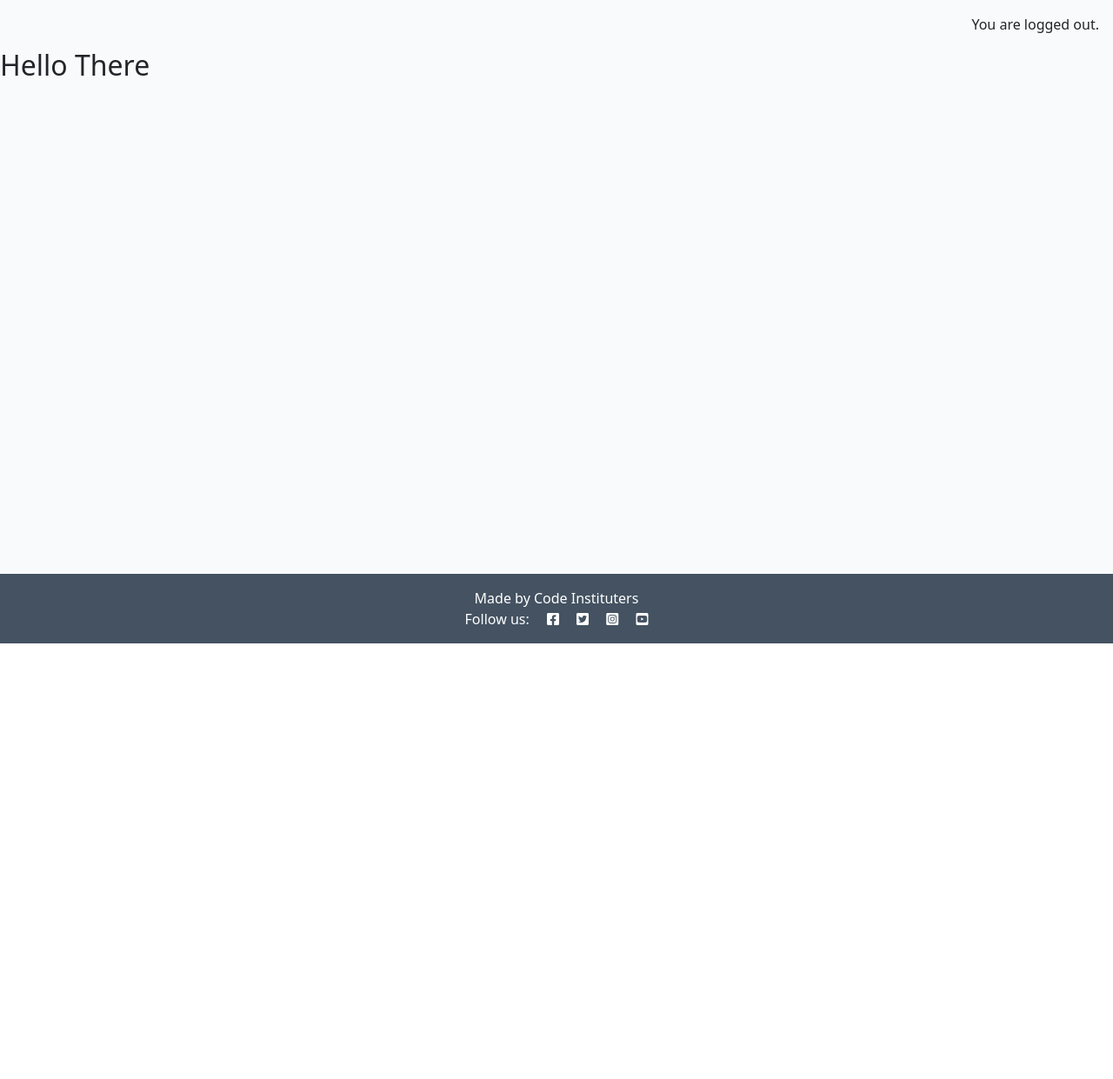
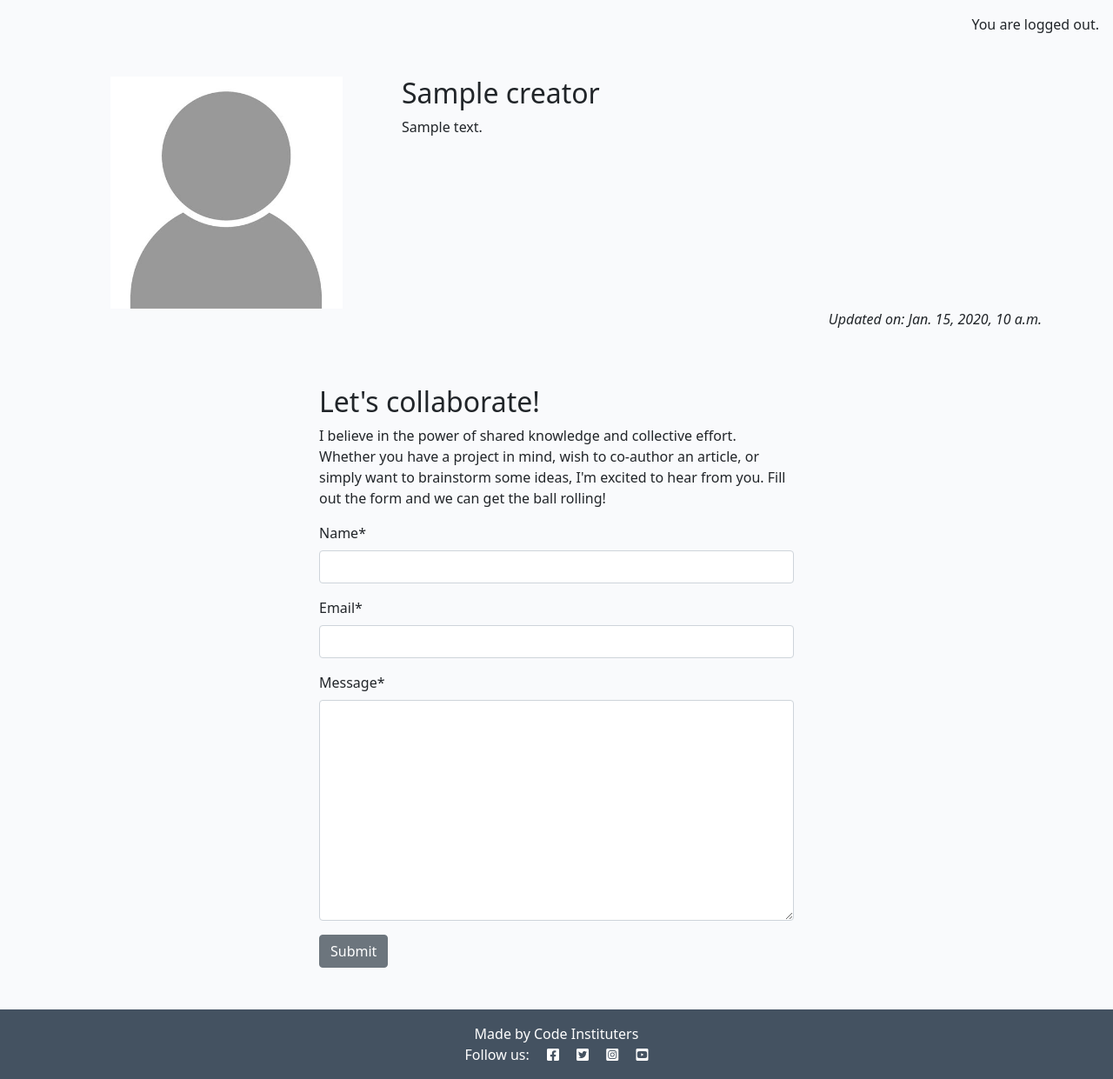
Before and after one commit to Ana-Niko-byte/thinkblog, a Django app: page /hello/ in a window 1280 px wide. Shown: the part 60-1301 px from the top of the page at 87% size. Before the commit the page ends 800 px from the top, so only its background shows below. Run offline with Django 4.2, Linux system fonts and the light colour scheme; tables that the repository leaves empty hold one stand-in row (values such as "Sample post"); some libraries are stand-ins or nearby versions.

Commit message:
add: add collaboration request form + backend

```diff
--- /dev/null
+++ b/about/forms.py
@@ -0,0 +1,7 @@
+from django import forms
+from .models import CollaborateRequest
+
+class CollaborateForm(forms.ModelForm):
+    class Meta:
+        model = CollaborateRequest
+        fields = ('name', 'email', 'message',)
--- a/about/models.py
+++ b/about/models.py
@@ -1,12 +1,22 @@
 from django.db import models
 
-# step 1 after creating the model
 # Create your models here.
+
+
 class Creator(models.Model):
-    title=models.CharField(max_length=200)
-    content=models.TextField()
-    updated_on=models.DateTimeField(auto_now=True)
+    title = models.CharField(max_length=200)
+    updated_on = models.DateTimeField(auto_now=True)
+    content = models.TextField()
 
-    # for better readability in admin.
     def __str__(self):
         return self.title
+
+
+class CollaborateRequest(models.Model):
+    name = models.CharField(max_length=200)
+    email = models.EmailField()
+    message = models.TextField()
+    read = models.BooleanField(default=False)
+
+    def __str__(self):
+        return f"Collaboration request from {self.name}"
--- a/about/templates/about/about.html
+++ b/about/templates/about/about.html
@@ -1,5 +1,43 @@
-{% extends 'base.html' %} {% block content %}
+{% extends 'base.html' %}
 {% load static %}
+{% load crispy_forms_tags %}
 
-    <h2>Hello There</h2>
-{% endblock content %}
+{% block content %}
+<div class="container mt-5">
+    <div class="row">
+        <div class="col-12 col-md-4 text-center">
+            <img src="{% static 'images/nobody.jpg' %}" width="75%">
+        </div>
+        <div class="col-12 col-md-8">
+            <h2>{{ about.title }}</h2>
+            {{ about.content | safe }}
+        </div>
+    </div>
+    <div class="row">
+        <div class="col text-right">
+          <!-- Updated on field goes in here -->
+
+          <p class="text-end"><em>Updated on: {{ about.updated_on }}</em></p>
+        </div>
+    </div>
+    <div class="row justify-content-center">
+        <div class="col-12 col-md-6 my-5">
+            <h2>Let's collaborate!</h2>
+            <p>I believe in the power of shared knowledge and collective effort.
+                Whether you have a project in mind, wish to co-author
+                an article, or simply want to brainstorm some ideas,
+                I'm excited to hear from you. Fill out the form
+                and we can get the ball rolling!</p>
+
+            <!-- add your form here. Your submit button should
+                                have the classes of btn, btn-secondary -->
+                                <form method="post">
+                                    {{ collaborate_form | crispy }}
+                                    {% csrf_token %}
+                                    <button class="btn btn-secondary"
+                                      type="submit">Submit</button>
+                                  </form>
+                                </div>
+                              </div>
+                            </div>
+                            {% endblock content %}
--- a/about/views.py
+++ b/about/views.py
@@ -1,13 +1,26 @@
 from django.shortcuts import render
 from .models import Creator
-from django.http import HttpResponse
+from .forms import CollaborateForm
+from django.contrib import messages
 # Create your views here.
 
 def about_page(request):
+    if request.method == 'POST':
+        print('received collaboration request')
+        collaborate_form = CollaborateForm(data=request.POST)
+        if collaborate_form.is_valid():
+            c_form = collaborate_form.save(commit=False)
+            c_form.save()
+            messages.add_message(
+        request, messages.SUCCESS,
+        'Collaboration request received! I endeavour to respond within 2 working days.'
+    )
     author = Creator.objects.all().order_by("-updated_on").first()
+    collaborate_form = CollaborateForm()
 
     return render(
         request,
         "about/about.html",
-        {'about' : author},
+        {'about' : author,
+         "collaborate_form": collaborate_form,}
     )
--- a/blog/models.py
+++ b/blog/models.py
@@ -28,6 +28,7 @@ class Post(models.Model):
 class Comment(models.Model):
     post = models.ForeignKey(
         Post, on_delete=models.CASCADE,
+        # name used in views on instance retrieval
         related_name = "comments"
         )
     author = models.ForeignKey(
--- a/blog/views.py
+++ b/blog/views.py
@@ -29,6 +29,7 @@ def post_detail(request, slug):
     comments = post.comments.all().order_by("-created_on")
     comment_count = post.comments.filter(approved=True).count()
     if request.method == "POST":
+        print('received POST')
         comment_form = CommentForm(data=request.POST)
         if comment_form.is_valid():
             comment = comment_form.save(commit=False)
@@ -40,7 +41,7 @@ def post_detail(request, slug):
         'Comment submitted and awaiting approval'
     )
     comment_form = CommentForm()
-
+    print('about to render template')
     return render(
         request,
         "blog/post_detail.html",
--- a/my_project/settings.py
+++ b/my_project/settings.py
@@ -26,7 +26,7 @@ BASE_DIR = Path(__file__).resolve().parent.parent
 
 SECRET_KEY = 'django-insecure-n3y%n-urrivmn24!h41kx604tx1#0j$vdvsr_$lth%&kxoj@vv'
 
-DEBUG = False
+DEBUG = True
 
 ALLOWED_HOSTS = ['127.0.0.1',
                  '.herokuapp.com']
```
Also changed, not shown: about/admin.py (+15 -3 lines), about/migrations/0002_collaboraterequest.py (added), blog/forms.py (line endings or trailing spaces).
